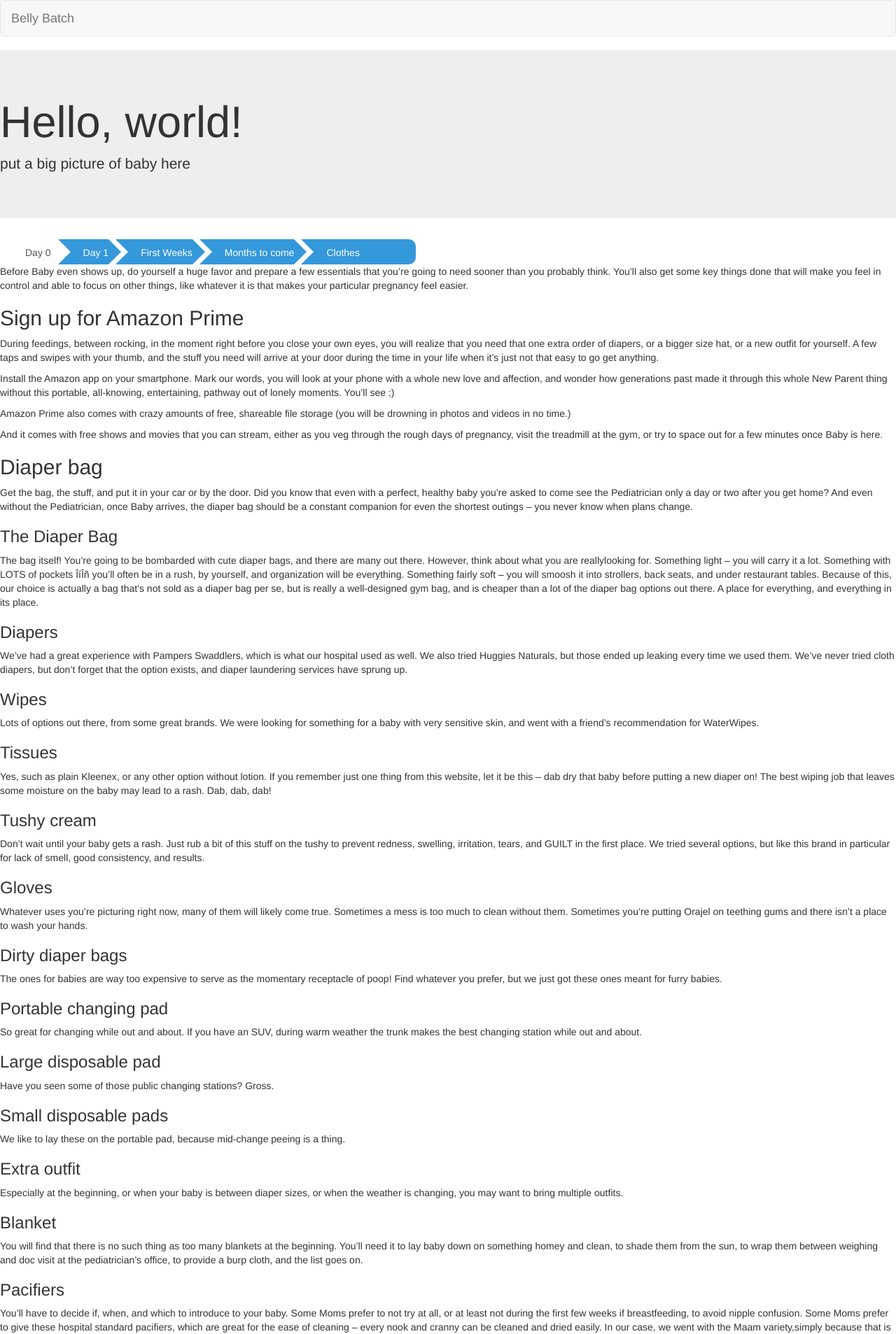
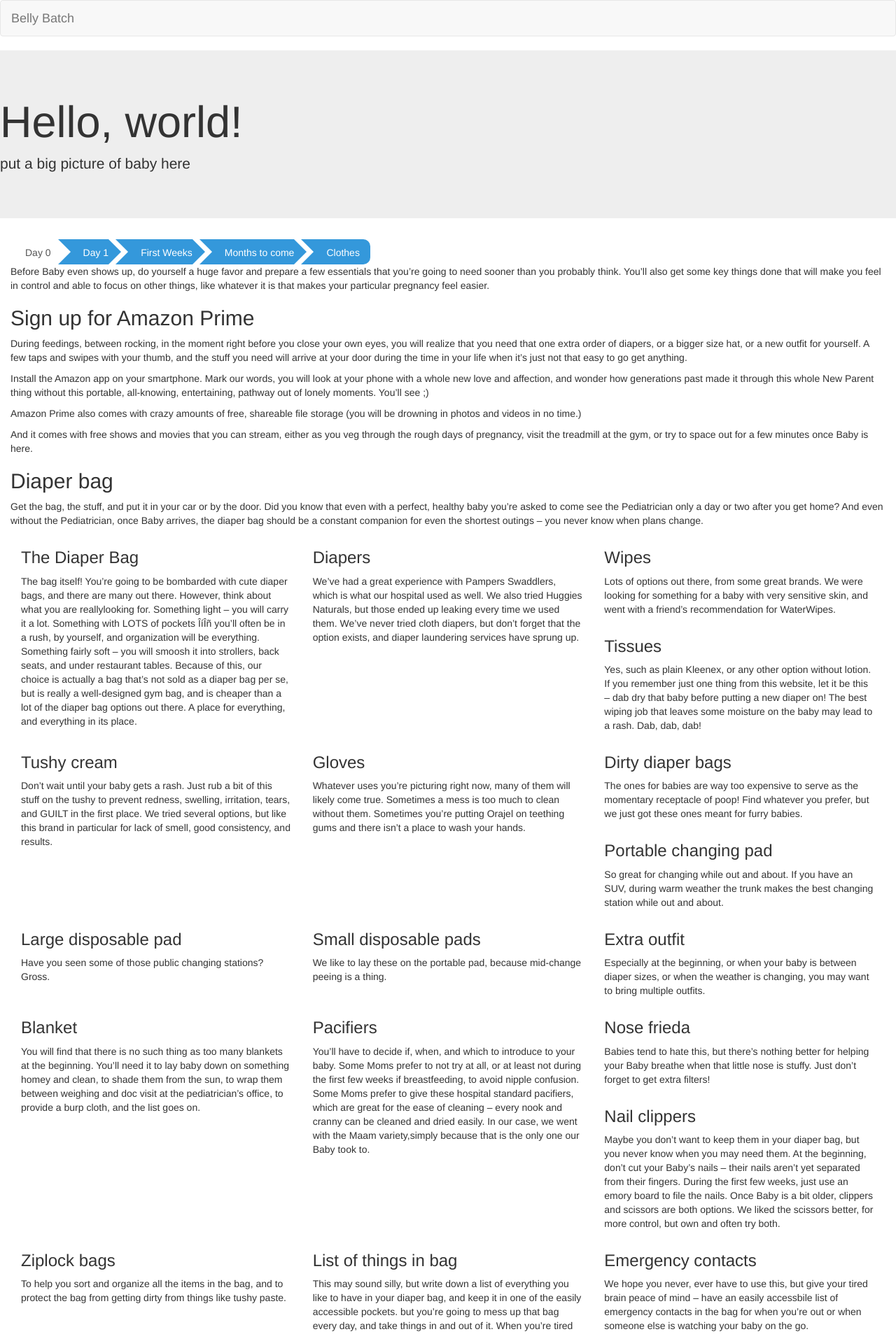
Before and after one commit to bellybatch/registry, a Jekyll site: the page built from index.html, in a window 1280 px wide. Shown: the top 1907 px of the page at 70% size. Built offline with Jekyll 4.4.1, drawn with Linux system fonts in a browser that asks for light colours.

Commit message:
columnified the post

```diff
--- a/_includes/item.html
+++ b/_includes/item.html
@@ -1,4 +1,4 @@
-<section>
+<section class="col-md-4">
   <h3>{{ include.heading }}</h3>
   <p>{{ include.text | markdownify }}</p>
 </section>
--- a/_posts/2016-01-01-day-0.markdown
+++ b/_posts/2016-01-01-day-0.markdown
@@ -18,10 +18,7 @@ And it comes with free shows and movies that you can stream, either as you veg t
 ## Diaper bag
 
 Get the bag, the stuff, and put it in your car or by the door.  Did you know that even with a perfect, healthy baby you're asked to come see the Pediatrician only a day or two after you get home?  And even without the Pediatrician, once Baby arrives, the diaper bag should be a constant companion for even the shortest outings -- you never know when plans change.
-
-### The Diaper Bag
-
-The bag itself!  You're going to be bombarded with cute diaper bags, and there are many out there.  However, think about what you are reallylooking for.  Something light -- you will carry it a lot.  Something with LOTS of pockets ÎíÎñ you'll often be in a rush, by yourself, and organization will be everything.  Something fairly soft -- you will smoosh it into strollers, back seats, and under restaurant tables.  Because of this, our choice is actually a bag that's not sold as a diaper bag per se, but is really a well-designed gym bag, and is cheaper than a lot of the diaper bag options out there.  A place for everything, and everything in its place.
+{% include item.html heading="The Diaper Bag" text="The bag itself!  You're going to be bombarded with cute diaper bags, and there are many out there.  However, think about what you are reallylooking for.  Something light -- you will carry it a lot.  Something with LOTS of pockets ÎíÎñ you'll often be in a rush, by yourself, and organization will be everything.  Something fairly soft -- you will smoosh it into strollers, back seats, and under restaurant tables.  Because of this, our choice is actually a bag that's not sold as a diaper bag per se, but is really a well-designed gym bag, and is cheaper than a lot of the diaper bag options out there.  A place for everything, and everything in its place." %}
 
 {% include item.html heading="Diapers" text="We've had a great experience with Pampers Swaddlers, which is what our hospital used as well.  We also tried Huggies Naturals, but those ended up leaking every time we used them.  We've never tried cloth diapers, but don't forget that the option exists, and diaper laundering services have sprung up." %}
 
--- a/css/main.scss
+++ b/css/main.scss
@@ -77,7 +77,7 @@ $chevron-size: 18px;
 }
 
 .crumbs ul li:last-child a {
-	padding-right: 80px;
+	padding-right: 15px;
 	border-top-right-radius: 10px; border-bottom-right-radius: 10px;
 }
 .crumbs ul li:last-child a:after {
--- a/index.html
+++ b/index.html
@@ -25,9 +25,9 @@ layout: default
   <div class="tab-content">
     {% for post in site.posts reversed %}
     {% if forloop.index == 1 %}
-    <article role="tabpanel" class="tab-pane active" id="{{ post.slug }}">{{ post.content }}</article>
+    <article role="tabpanel" class="tab-pane active container-fluid" id="{{ post.slug }}">{{ post.content }}</article>
     {% else %}
-    <article role="tabpanel" class="tab-pane" id="{{ post.slug }}">{{ post.content }}</article>
+    <article role="tabpanel" class="tab-pane container-fluid" id="{{ post.slug }}">{{ post.content }}</article>
     {% endif %}
     {% endfor %}
   </div>
```
